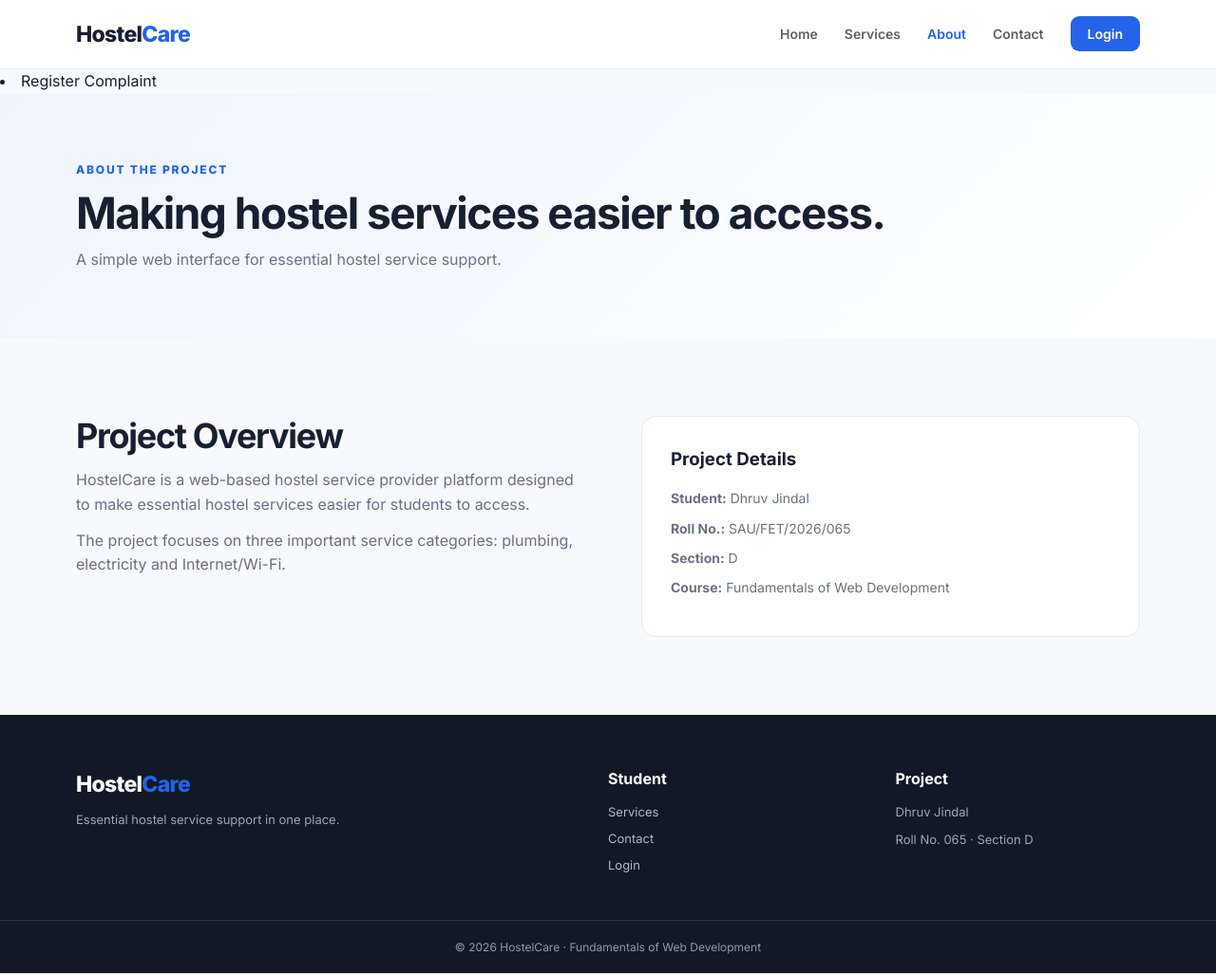
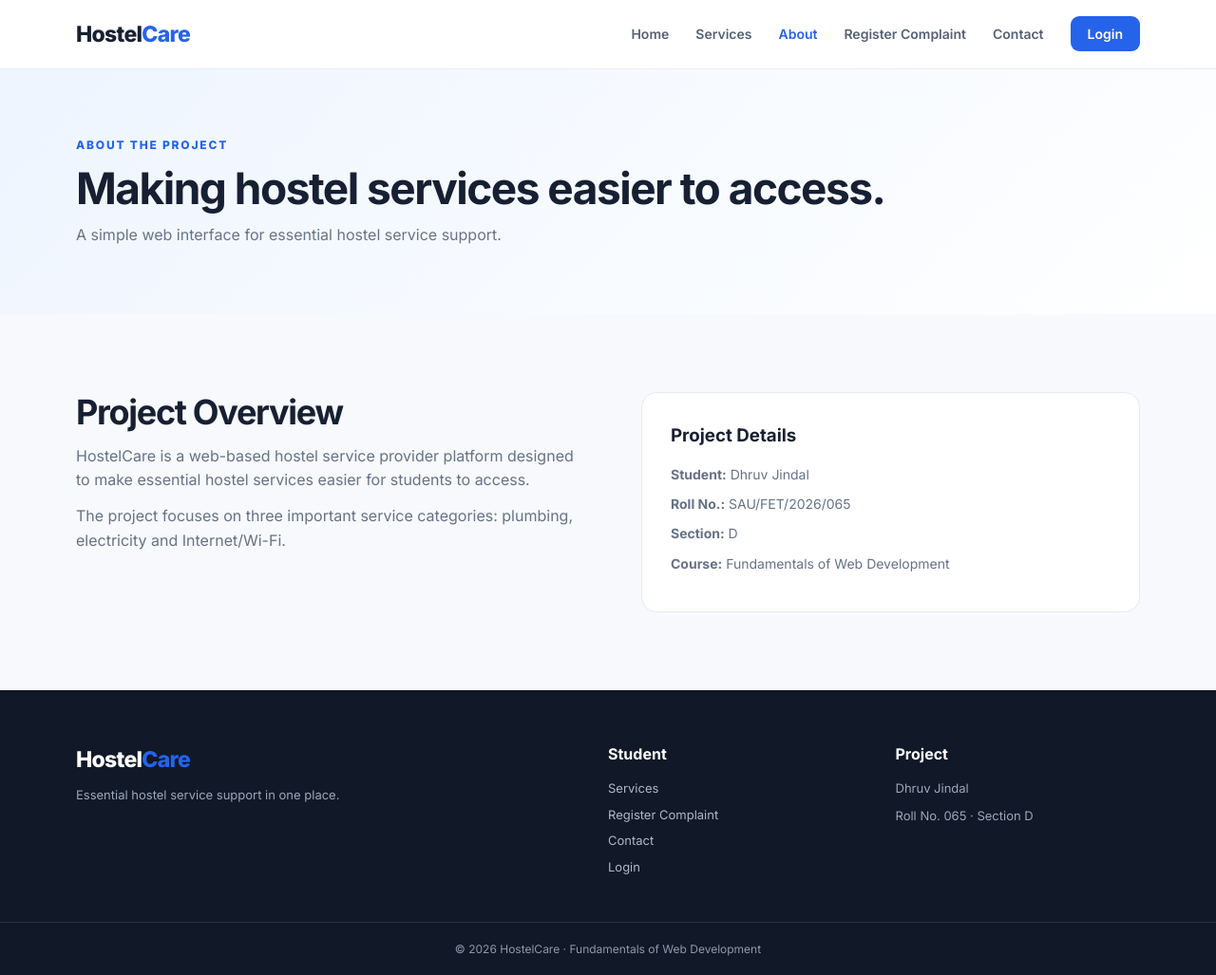
Before and after one commit to DhruvJindal065/task-6-hostelcare, a plain HTML site: page about.html in a window 1280 px wide. Shown: the whole page at 95% size. Drawn offline with Linux system fonts and the light colour scheme.

Commit message:
Update about.html

```diff
--- a/about.html
+++ b/about.html
@@ -1,5 +1,5 @@
 <!DOCTYPE html>
 <html lang="en"><head><meta charset="UTF-8"><meta name="viewport" content="width=device-width, initial-scale=1.0"><title>About | HostelCare</title><link rel="stylesheet" href="style.css"></head>
-<body><header class="header"><nav class="navbar container"><a href="index.html" class="logo">Hostel<span>Care</span></a><ul class="nav-links"><li><a href="index.html">Home</a></li><li><a href="services.html">Services</a></li><li><a class="active" href="about.html">About</a></li><li><a href="contact.html">Contact</a></li><li><a class="nav-btn" href="login.html">Login</a></li></ul></nav></header><li><a href="complaint.html">Register Complaint</a></li>
+<body><header class="header"><nav class="navbar container"><a href="index.html" class="logo">Hostel<span>Care</span></a><ul class="nav-links"><li><a href="index.html">Home</a></li><li><a href="services.html">Services</a></li><li><a class="active" href="about.html">About</a></li><li><a href="complaint.html">Register Complaint</a></li><li><a href="contact.html">Contact</a></li><li><a class="nav-btn" href="login.html">Login</a></li></ul></nav></header>
 <main><section class="page-hero"><div class="container"><p class="eyebrow">ABOUT THE PROJECT</p><h1>Making hostel services easier to access.</h1><p>A simple web interface for essential hostel service support.</p></div></section><section class="section"><div class="container two-column about-content"><div><h2>Project Overview</h2><p>HostelCare is a web-based hostel service provider platform designed to make essential hostel services easier for students to access.</p><p>The project focuses on three important service categories: plumbing, electricity and Internet/Wi-Fi.</p></div><div class="info-box"><h3>Project Details</h3><p><strong>Student:</strong> Dhruv Jindal</p><p><strong>Roll No.:</strong> SAU/FET/2026/065</p><p><strong>Section:</strong> D</p><p><strong>Course:</strong> Fundamentals of Web Development</p></div></div></section></main>
-<footer class="footer"><div class="container footer-grid"><div><a href="index.html" class="logo footer-logo">Hostel<span>Care</span></a><p>Essential hostel service support in one place.</p></div><div><h4>Student</h4><a href="services.html">Services</a><a href="contact.html">Contact</a><a href="login.html">Login</a></div><div><h4>Project</h4><p>Dhruv Jindal</p><p>Roll No. 065 · Section D</p></div></div><div class="copyright">© 2026 HostelCare · Fundamentals of Web Development</div></footer></body></html>
+<footer class="footer"><div class="container footer-grid"><div><a href="index.html" class="logo footer-logo">Hostel<span>Care</span></a><p>Essential hostel service support in one place.</p></div><div><h4>Student</h4><a href="services.html">Services</a><a href="complaint.html">Register Complaint</a><a href="contact.html">Contact</a><a href="login.html">Login</a></div><div><h4>Project</h4><p>Dhruv Jindal</p><p>Roll No. 065 · Section D</p></div></div><div class="copyright">© 2026 HostelCare · Fundamentals of Web Development</div></footer></body></html>
```
